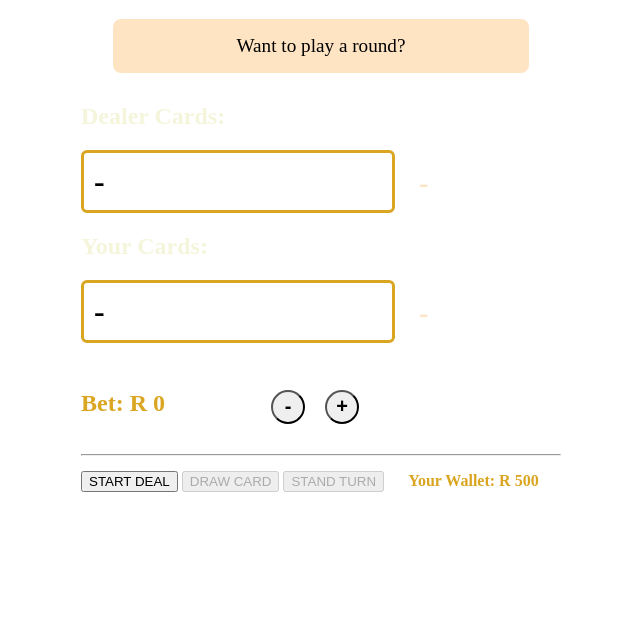
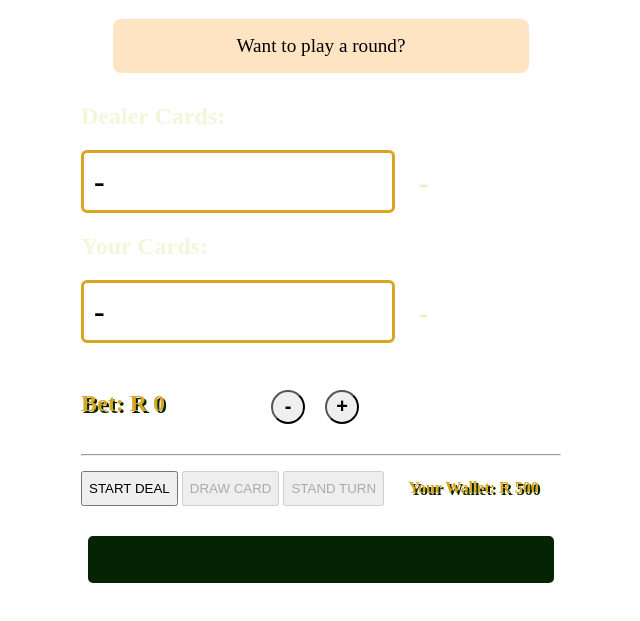
Before and after one commit to chriskoorzen/BlackJack, a plain HTML site: page index.html in a window 1280 px wide. Shown: the part 217-838 px from the top of the page, without its empty margins (319-959 px from the left). Before the commit the page ends 800 px from the top, so only its background shows below. Drawn offline with Linux system fonts and the light colour scheme.

Commit message:
Polish styling.

```diff
--- a/style.css
+++ b/style.css
@@ -77,7 +77,9 @@ hr {
     font-weight: 900;
     font-size: 24px;
     margin: 12px 0;
+    text-shadow: 2px 2px #042404;
 }
+
 #addCashButton,
 #subCashButton {
     float: right;
@@ -90,13 +92,31 @@ hr {
     border-radius: 100%;
 }
 
+#startButton,
+#drawButton,
+#standButton {
+    padding: 8px 6px;
+}
+
 #walletLine {
     display: inline-block;
     margin: 0 0 0 20px;
     color: goldenrod;
     font-weight: 600;
+    font-size: 16px;
+    text-shadow: 2px 2px #042404;
 }
 
+#gameMessage {
+    width: 92%;
+    height: 23px;
+    margin: 30px auto;
+    color: whitesmoke;
+    text-align: center;
+    padding: 12px;
+    border-radius: 5px;
+    background-color: #042404;
+}
 
 .playingCard {
     background-color: whitesmoke;
```
